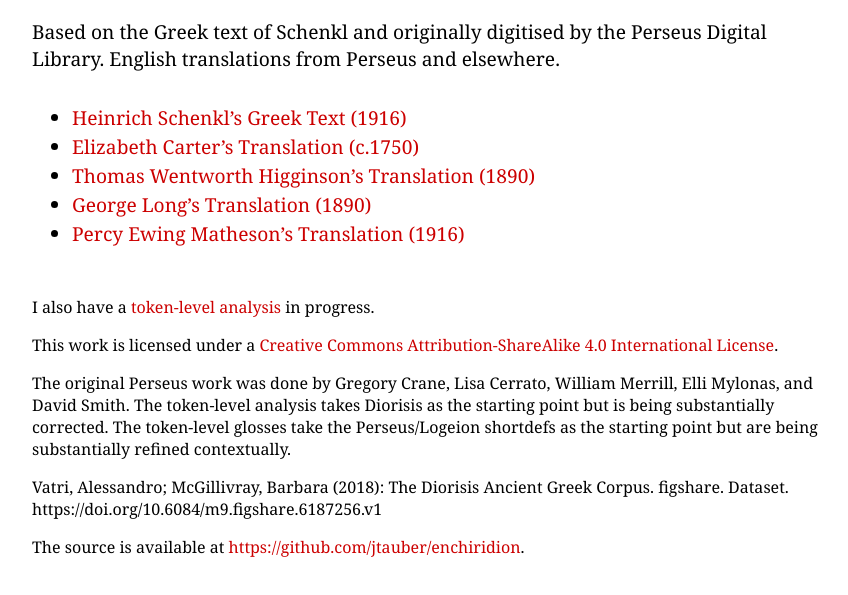
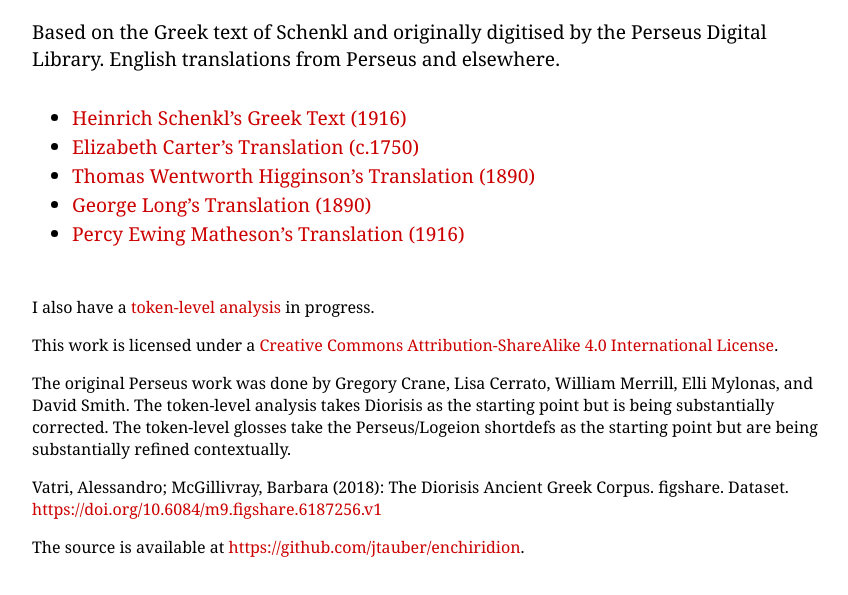
Before and after one commit to jtauber/enchiridion, a plain HTML site: page docs/index.html in a window 1280 px wide. Shown: the part 159-754 px from the top of the page, without its empty margins (208-1056 px from the left). Drawn offline with Linux system fonts and the light colour scheme.

Commit message:
add url info (for line break when typesetting)

```diff
--- a/docs/index.html
+++ b/docs/index.html
@@ -39,7 +39,7 @@
       The token-level glosses take the Perseus/Logeion shortdefs as the starting point but are being substantially refined contextually.
     </p>
 
-    <p>Vatri, Alessandro; McGillivray, Barbara (2018): The Diorisis Ancient Greek Corpus. figshare. Dataset. https://doi.org/10.6084/m9.figshare.6187256.v1</p>
+    <p>Vatri, Alessandro; McGillivray, Barbara (2018): The Diorisis Ancient Greek Corpus. figshare. Dataset. <a href="https://doi.org/10.6084/m9.figshare.6187256.v1">https://doi.org/10.6084/m9.figshare.6187256.v1</a></p>
 
     <p>
       The source is available at <a href="https://github.com/jtauber/enchiridion">https://github.com/jtauber/enchiridion</a>.
```
